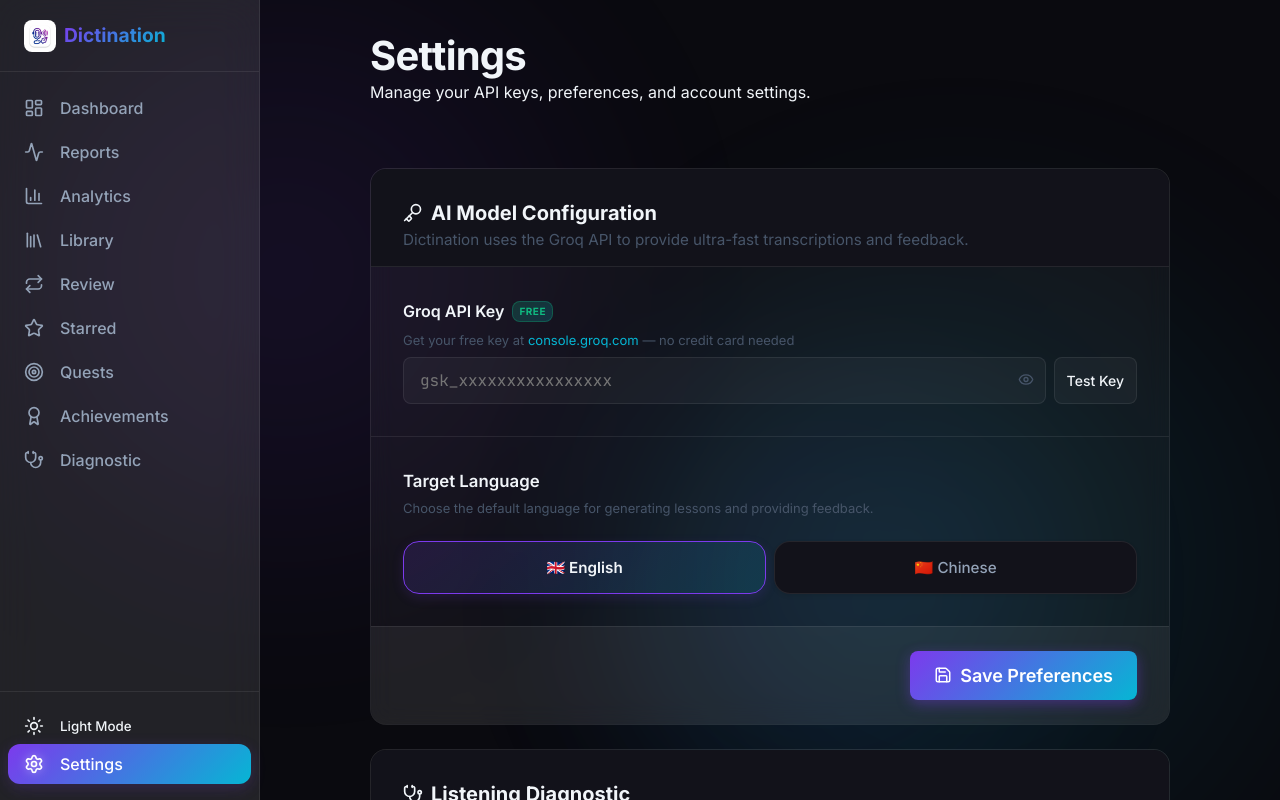
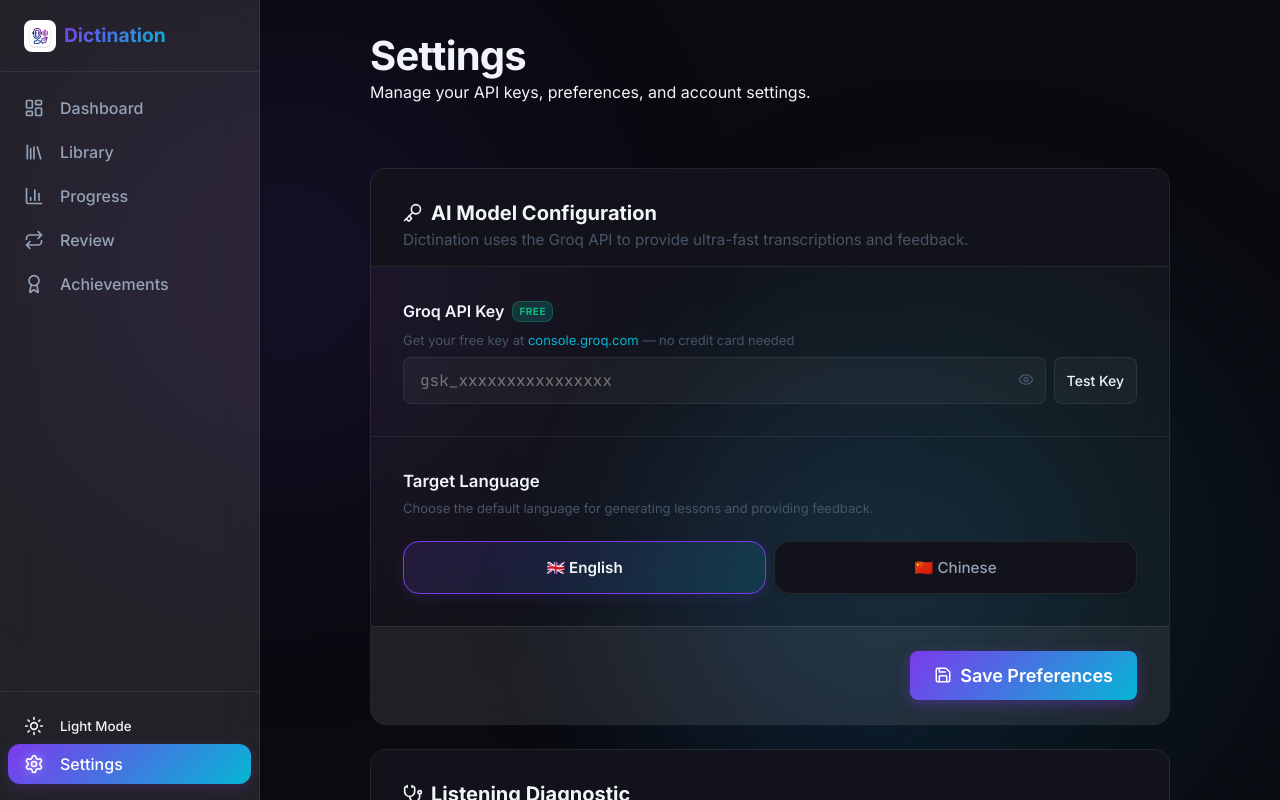
Before and after one commit to ducthinh17/Daily-Dictation-, a React (Vite) app: page /settings in a window 1280 px wide. Built offline with nearby package versions, Linux system fonts and the light colour scheme.

Commit message:
Refactor: Consolidate navigation architecture and streamline UI

```diff
--- a/src/App.tsx
+++ b/src/App.tsx
@@ -7,12 +7,9 @@
 import DashboardPage from './pages/DashboardPage';
 import { AchievementsPage } from './pages/AchievementsPage';
 import { ReviewPage } from './pages/ReviewPage';
-import { BookmarksPage } from './pages/BookmarksPage';
+import { ProgressPage } from './pages/ProgressPage';
+import { DiagnosticPage } from './pages/DiagnosticPage';
 import { SettingsPage } from './pages/SettingsPage';
-import { QuestsPage } from './pages/QuestsPage';
-import { ReportsPage } from './pages/ReportsPage';
-import { AnalyticsPage } from './pages/AnalyticsPage';
-import { DiagnosticPage } from './pages/DiagnosticPage';
 
 function App() {
   return (
@@ -23,11 +20,15 @@
           <Route path="/dashboard" element={<DashboardPage />} />
           <Route path="/library" element={<LibraryPage />} />
           <Route path="/achievements" element={<AchievementsPage />} />
-          <Route path="/bookmarks" element={<BookmarksPage />} />
+          <Route path="/progress" element={<ProgressPage />} />
           <Route path="/review" element={<ReviewPage />} />
-          <Route path="/quests" element={<QuestsPage />} />
-          <Route path="/reports" element={<ReportsPage />} />
-          <Route path="/analytics" element={<AnalyticsPage />} />
+
+          {/* Legacy route redirects */}
+          <Route path="/bookmarks" element={<Navigate to="/review" replace />} />
+          <Route path="/quests" element={<Navigate to="/dashboard" replace />} />
+          <Route path="/reports" element={<Navigate to="/progress" replace />} />
+          <Route path="/analytics" element={<Navigate to="/progress" replace />} />
+
           <Route path="/diagnostic" element={<DiagnosticPage />} />
           <Route path="/collection/:id" element={<CollectionDetailPage />} />
           <Route path="/create" element={<CreateLessonPage />} />
--- a/src/components/DailyGoalsWidget.tsx
+++ b/src/components/DailyGoalsWidget.tsx
@@ -1,5 +1,5 @@
 import { useEffect, useState } from 'react';
-import { Target, Award, ChevronRight } from 'lucide-react';
+import { Target, Award } from 'lucide-react';
 import { getDailyGoals } from '../utils/questEngine';
 import type { DailyGoal } from '../types';
 import { DailyGoalRing } from './DailyGoalRing';
--- a/src/components/layout/BottomBar.tsx
+++ b/src/components/layout/BottomBar.tsx
@@ -1,5 +1,5 @@
 import { NavLink } from 'react-router-dom';
-import { LayoutDashboard, Library, Repeat, Award, Settings as SettingsIcon, Star, Target, Activity, BarChart3 } from 'lucide-react';
+import { LayoutDashboard, Library, Repeat, Award, BarChart3 } from 'lucide-react';
 import './BottomBar.css';
 
 export function BottomBar() {
@@ -9,38 +9,22 @@
         <LayoutDashboard size={24} />
         <span className="bottom-nav-label">Home</span>
       </NavLink>
-      <NavLink to="/reports" className={({ isActive }) => `bottom-nav-item ${isActive ? 'active' : ''}`}>
-        <Activity size={24} />
-        <span className="bottom-nav-label">Reports</span>
-      </NavLink>
-      <NavLink to="/analytics" className={({ isActive }) => `bottom-nav-item ${isActive ? 'active' : ''}`}>
-        <BarChart3 size={24} />
-        <span className="bottom-nav-label">Analytics</span>
-      </NavLink>
       <NavLink to="/library" className={({ isActive }) => `bottom-nav-item ${isActive ? 'active' : ''}`}>
         <Library size={24} />
         <span className="bottom-nav-label">Library</span>
+      </NavLink>
+      <NavLink to="/progress" className={({ isActive }) => `bottom-nav-item ${isActive ? 'active' : ''}`}>
+        <BarChart3 size={24} />
+        <span className="bottom-nav-label">Progress</span>
       </NavLink>
       <NavLink to="/review" className={({ isActive }) => `bottom-nav-item ${isActive ? 'active' : ''}`}>
         <Repeat size={24} />
         <span className="bottom-nav-label">Review</span>
       </NavLink>
-      <NavLink to="/bookmarks" className={({ isActive }) => `bottom-nav-item ${isActive ? 'active' : ''}`}>
-        <Star size={24} />
-        <span className="bottom-nav-label">Starred</span>
-      </NavLink>
-      <NavLink to="/quests" className={({ isActive }) => `bottom-nav-item ${isActive ? 'active' : ''}`}>
-        <Target size={24} />
-        <span className="bottom-nav-label">Quests</span>
-      </NavLink>
       <NavLink to="/achievements" className={({ isActive }) => `bottom-nav-item ${isActive ? 'active' : ''}`}>
         <Award size={24} />
         <span className="bottom-nav-label">Achieve</span>
       </NavLink>
-      <NavLink to="/settings" className={({ isActive }) => `bottom-nav-item ${isActive ? 'active' : ''}`}>
-        <SettingsIcon size={24} />
-        <span className="bottom-nav-label">Settings</span>
-      </NavLink>
     </nav>
   );
 }
--- a/src/components/layout/Sidebar.tsx
+++ b/src/components/layout/Sidebar.tsx
@@ -1,5 +1,5 @@
 import { NavLink } from 'react-router-dom';
-import { LayoutDashboard, Library, Repeat, Award, Settings as SettingsIcon, Sun, Moon, Star, Target, Activity, BarChart3, Stethoscope } from 'lucide-react';
+import { LayoutDashboard, Library, Repeat, Award, Settings as SettingsIcon, Sun, Moon, BarChart3 } from 'lucide-react';
 import { useTheme } from '../../hooks/useTheme';
 import './Sidebar.css';
 
@@ -18,37 +18,21 @@
           <LayoutDashboard size={20} />
           <span>Dashboard</span>
         </NavLink>
-        <NavLink to="/reports" className={({ isActive }) => `nav-item ${isActive ? 'active' : ''}`}>
-          <Activity size={20} />
-          <span>Reports</span>
-        </NavLink>
-        <NavLink to="/analytics" className={({ isActive }) => `nav-item ${isActive ? 'active' : ''}`}>
-          <BarChart3 size={20} />
-          <span>Analytics</span>
-        </NavLink>
         <NavLink to="/library" className={({ isActive }) => `nav-item ${isActive ? 'active' : ''}`}>
           <Library size={20} />
           <span>Library</span>
+        </NavLink>
+        <NavLink to="/progress" className={({ isActive }) => `nav-item ${isActive ? 'active' : ''}`}>
+          <BarChart3 size={20} />
+          <span>Progress</span>
         </NavLink>
         <NavLink to="/review" className={({ isActive }) => `nav-item ${isActive ? 'active' : ''}`}>
           <Repeat size={20} />
           <span>Review</span>
         </NavLink>
-        <NavLink to="/bookmarks" className={({ isActive }) => `nav-item ${isActive ? 'active' : ''}`}>
-          <Star size={20} />
-          <span>Starred</span>
-        </NavLink>
-        <NavLink to="/quests" className={({ isActive }) => `nav-item ${isActive ? 'active' : ''}`}>
-          <Target size={20} />
-          <span>Quests</span>
-        </NavLink>
         <NavLink to="/achievements" className={({ isActive }) => `nav-item ${isActive ? 'active' : ''}`}>
           <Award size={20} />
           <span>Achievements</span>
-        </NavLink>
-        <NavLink to="/diagnostic" className={({ isActive }) => `nav-item ${isActive ? 'active' : ''}`}>
-          <Stethoscope size={20} />
-          <span>Diagnostic</span>
         </NavLink>
       </nav>
 
--- a/src/pages/BookmarksPage.tsx
+++ b/src/pages/BookmarksPage.tsx
@@ -6,7 +6,11 @@
 import { useSegmentAudio } from '../hooks/useSegmentAudio';
 import './BookmarksPage.css';
 
-export function BookmarksPage() {
+interface BookmarksPageProps {
+  embedded?: boolean;
+}
+
+export function BookmarksPage({ embedded = false }: BookmarksPageProps) {
   const navigate = useNavigate();
   const topics = useLiveQuery(() => db.bookmarkTopics.toArray()) || [];
   const bookmarks = useLiveQuery(() => db.audioBookmarks.orderBy('createdAt').reverse().toArray()) || [];
@@ -62,7 +66,8 @@
   };
 
   return (
-    <div className="bookmarks-page page-container">
+    <div className={`bookmarks-page ${!embedded ? 'page-container' : ''}`}>
+      {!embedded && (
         <header className="bp-header">
           <div className="header-title">
             <Star size={36} className="header-icon" fill="var(--color-warning)" color="var(--color-warning)" />
@@ -70,6 +75,7 @@
           </div>
           <span className="bp-count">{bookmarks.length} starred</span>
         </header>
+      )}
 
       <main className="bp-main">
         <div className="bp-sidebar">
--- a/src/pages/DashboardPage.tsx
+++ b/src/pages/DashboardPage.tsx
@@ -26,6 +26,7 @@
 import { getRankForLevel, getNextLevelProgress } from '../utils/rankSystem';
 import { QuickPracticeWidget } from '../components/QuickPracticeWidget';
 import { ErrorInsightsCard } from '../components/ErrorInsightsCard';
+import { DailyGoalsWidget } from '../components/DailyGoalsWidget';
 
 export default function DashboardPage() {
   const navigate = useNavigate();
@@ -263,6 +264,9 @@
           {/* Error Insights */}
           <ErrorInsightsCard compact />
 
+          {/* Daily Goals */}
+          <DailyGoalsWidget />
+
           {/* Top Difficult Words */}
           <div className={styles.widget}>
             <div className={styles.widgetHeader}>
--- a/src/pages/ReviewPage.tsx
+++ b/src/pages/ReviewPage.tsx
@@ -1,6 +1,6 @@
 import { useState } from 'react';
 import { useLiveQuery } from 'dexie-react-hooks';
-import { Repeat, CheckCircle, AlertTriangle, BookOpen, ArrowRight, PieChart, BookText } from 'lucide-react';
+import { Repeat, CheckCircle, AlertTriangle, BookOpen, ArrowRight, PieChart, BookText, Star } from 'lucide-react';
 import { db } from '../db';
 import { awardXP } from '../utils/xpEngine';
 import { updateGoalProgress } from '../utils/questEngine';
@@ -13,6 +13,7 @@
 import { Tabs } from '../components/ui/Tabs';
 import { ErrorInsightsCard } from '../components/ErrorInsightsCard';
 import { SentenceBankTab } from '../components/SentenceBankTab';
+import { BookmarksPage } from './BookmarksPage';
 import styles from './ReviewPage.module.css';
 
 export function ReviewPage() {
@@ -149,6 +150,7 @@
         <Tabs defaultValue="flashcards">
           <Tabs.List>
             <Tabs.Trigger value="flashcards" icon={<Repeat size={16} />}>SRS Flashcards</Tabs.Trigger>
+            <Tabs.Trigger value="starred" icon={<Star size={16} />}>Starred</Tabs.Trigger>
             <Tabs.Trigger value="sentence-bank" icon={<BookText size={16} />}>Sentence Bank</Tabs.Trigger>
             <Tabs.Trigger value="error-insights" icon={<PieChart size={16} />}>Error Insights</Tabs.Trigger>
             <Tabs.Trigger value="needs-review" icon={<AlertTriangle size={16} />}>Mistakes Log</Tabs.Trigger>
@@ -182,6 +184,10 @@
                 </Card.Body>
               </Card>
             )}
+          </Tabs.Content>
+
+          <Tabs.Content value="starred">
+            <BookmarksPage embedded />
           </Tabs.Content>
 
           <Tabs.Content value="error-insights">
```
Lines whose indentation alone changed are shown as unchanged.
